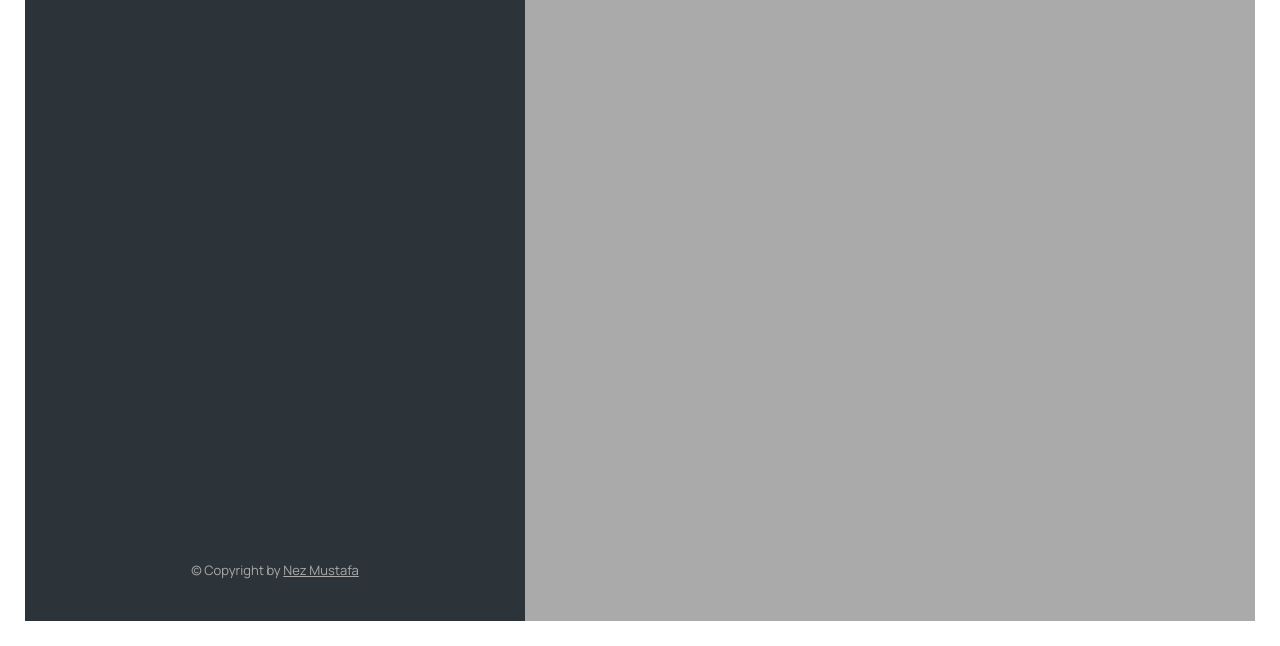
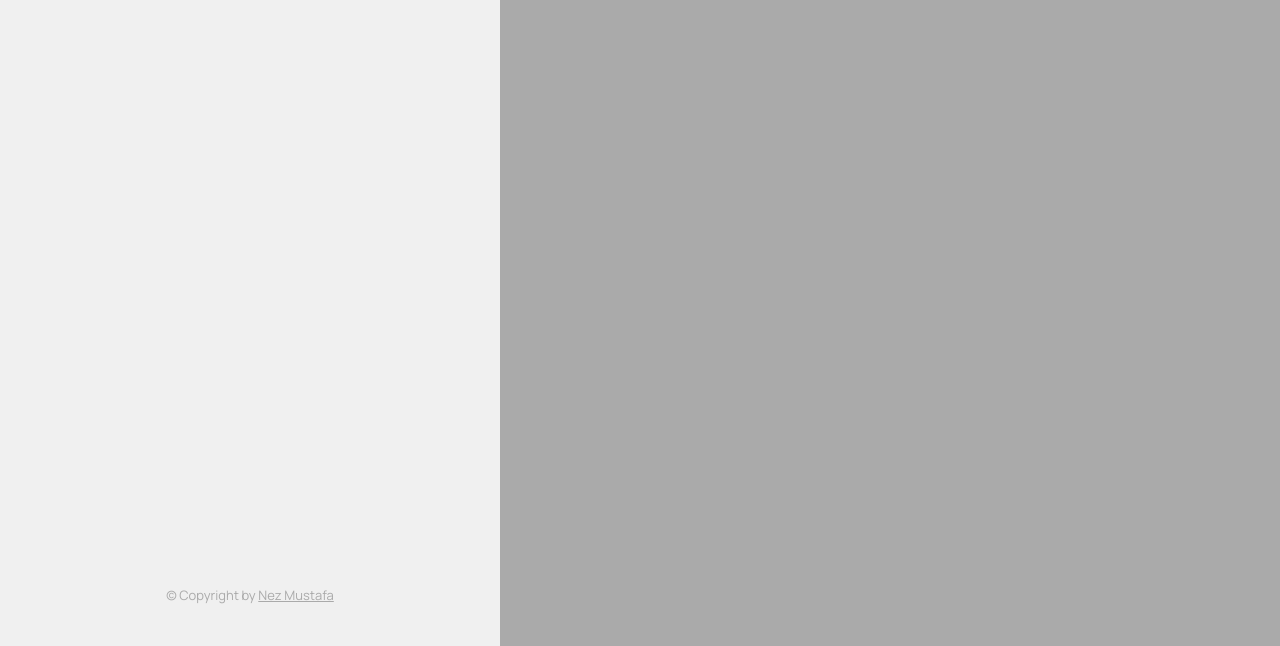
Before and after one commit to nezmustafa123/jogon, a website: page index.html in a window 1280 px wide. Shown: the part 154-800 px from the top of the page. Drawn offline with Linux system fonts and the light colour scheme.

Commit message:
style changes

```diff
--- a/style.css
+++ b/style.css
@@ -2,7 +2,9 @@
   --color-brand--1: #ffb545;
   --color-brand--2: #00c46a;
 
-  --color-dark--1: #2d3439;
+  /* --color-dark--1: #2d3439; */
+
+  --color-dark--1: #f0f0f0;
   --color-dark--2: #42484d;
   --color-light--1: #aaa;
   --color-light--2: #ececec;
@@ -29,7 +31,7 @@ body {
   overscroll-behavior-y: none;
 
   background-color: #fff;
-  padding: 2.5rem;
+  /* padding: 2.5rem; */
 
   display: flex;
 }
```
